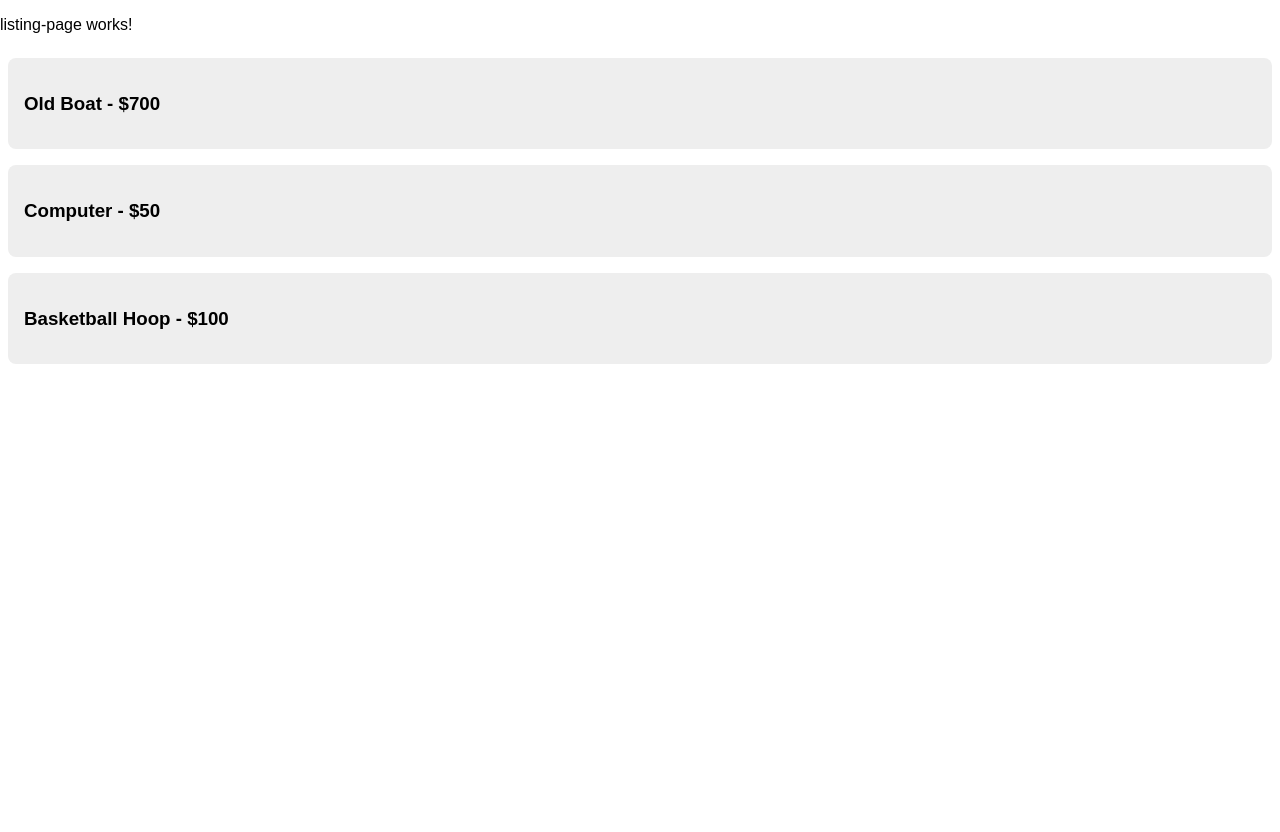
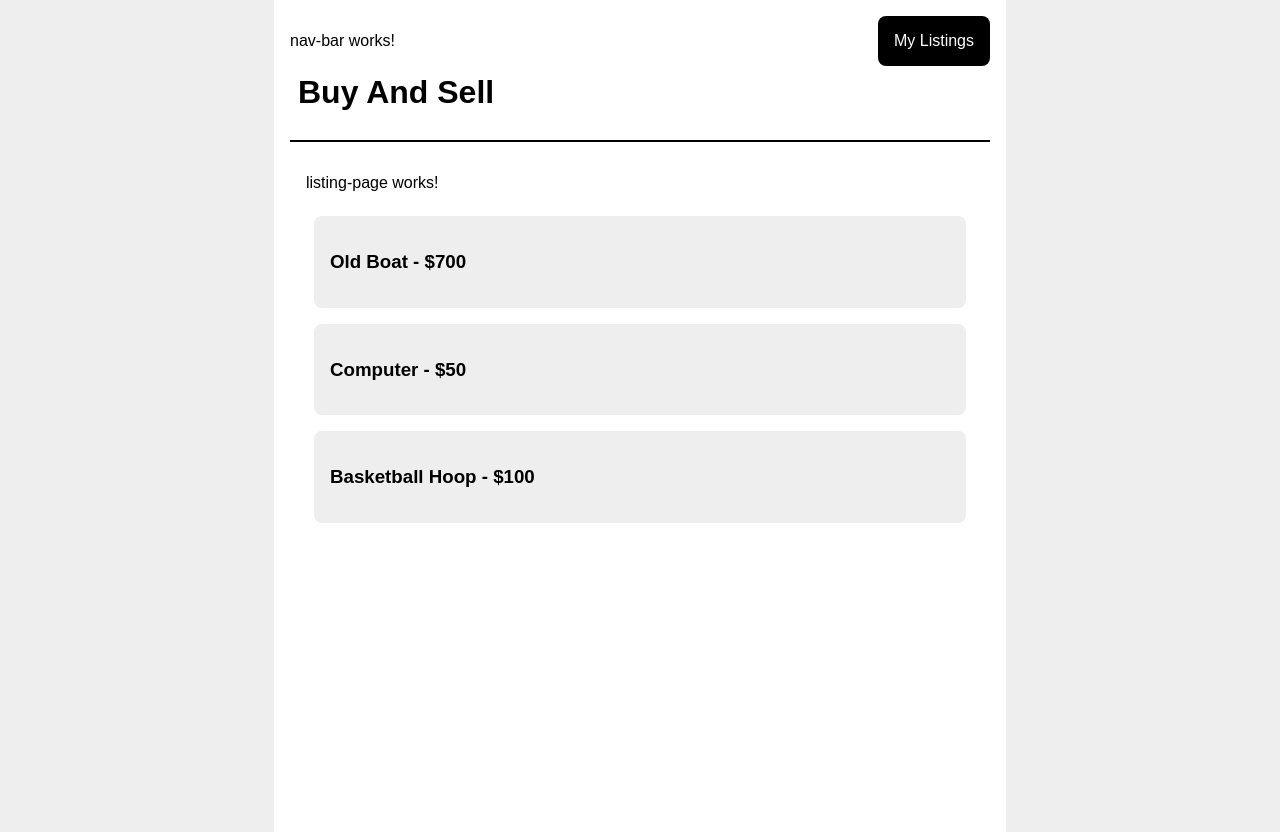
Before and after one commit to anuragpranav/sell-and-buy, an Angular app: page /listings in a window 1280 px wide. Before the commit the page ends 800 px from the top, so only its background shows below. Built offline with nearby package versions, Linux system fonts and the light colour scheme.

Commit message:
Added nav-bar functionality.

```diff
--- a/src/app/app.component.html
+++ b/src/app/app.component.html
@@ -1 +1,8 @@
-<router-outlet></router-outlet>
+<div id="page-wrap">
+    <div id="max-width-column">
+        <app-nav-bar></app-nav-bar>
+        <div id="content-wrap">
+            <router-outlet></router-outlet>
+        </div>
+    </div>
+</div>
--- a/src/app/app.module.ts
+++ b/src/app/app.module.ts
@@ -11,6 +11,7 @@ import { ContactPageComponent } from './contact-page/contact-page.component';
 import { MyListingsComponent } from './my-listings/my-listings.component';
 import { FormsModule } from '@angular/forms';
 import { ListingDataFormComponent } from './listing-data-form/listing-data-form.component';
+import { NavBarComponent } from './nav-bar/nav-bar.component';
 
 @NgModule({
   declarations: [
@@ -22,6 +23,7 @@ import { ListingDataFormComponent } from './listing-data-form/listing-data-form.
     ContactPageComponent,
     MyListingsComponent,
     ListingDataFormComponent,
+    NavBarComponent,
   ],
   imports: [
     BrowserModule,
--- /dev/null
+++ b/src/app/nav-bar/nav-bar.component.html
@@ -0,0 +1,10 @@
+<p>nav-bar works!</p>
+<div id="top-bar">
+    <a routerLink="/listings">
+        <h1 id="app-heading">Buy And Sell</h1>
+    </a>
+    <a routerLink="/my-listings">
+        <button id="my-listings-button">My Listings</button>
+    </a>
+
+</div>
```
Also changed, not shown: src/app/nav-bar/nav-bar.component.ts (added, +10 -0 lines), src/app/edit-listing-page/edit-listing-page.component.ts (line endings or trailing spaces), src/app/nav-bar/nav-bar.component.css (added), 1 other file (tests, documents, lock files or other folders).
